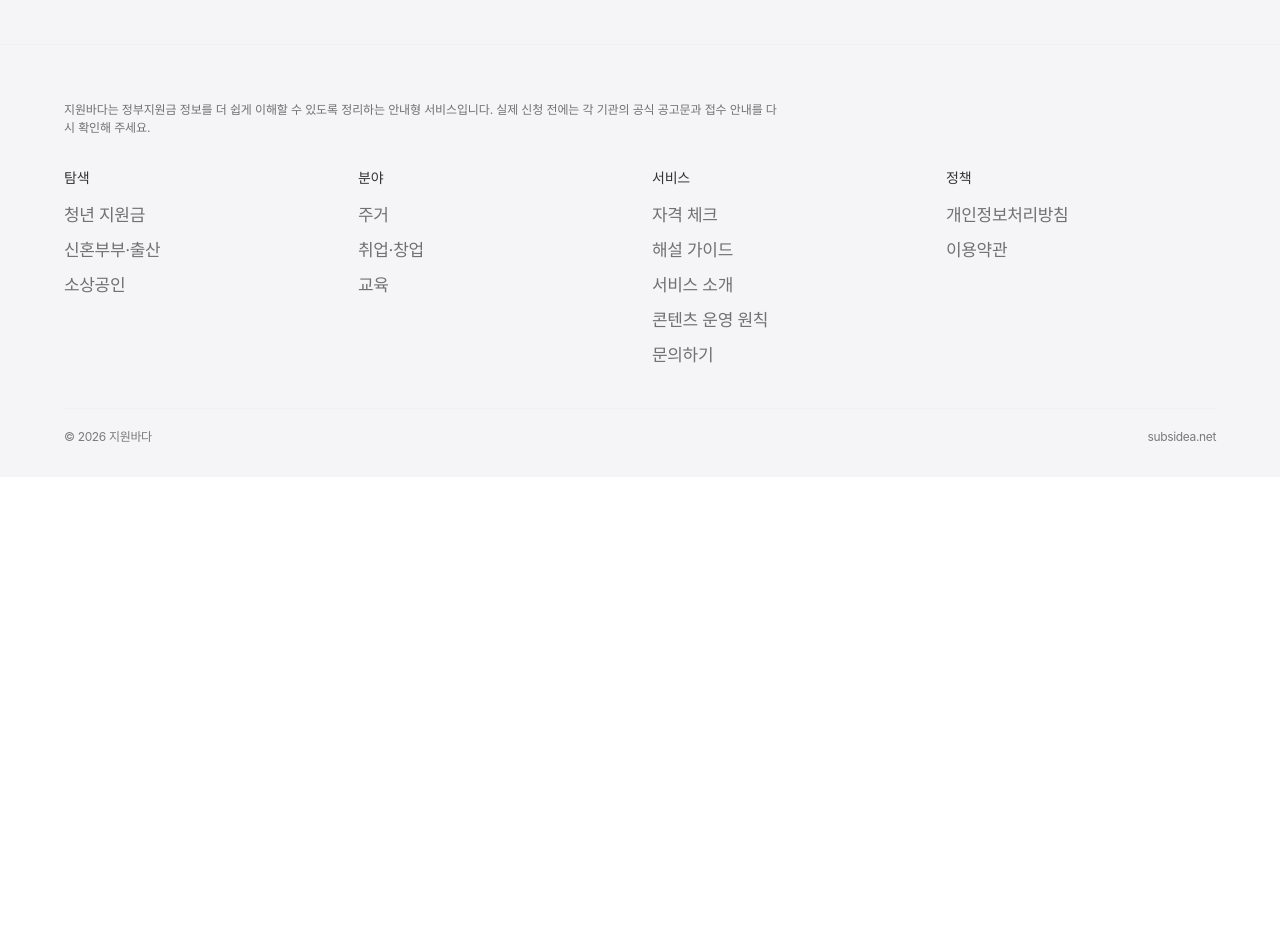
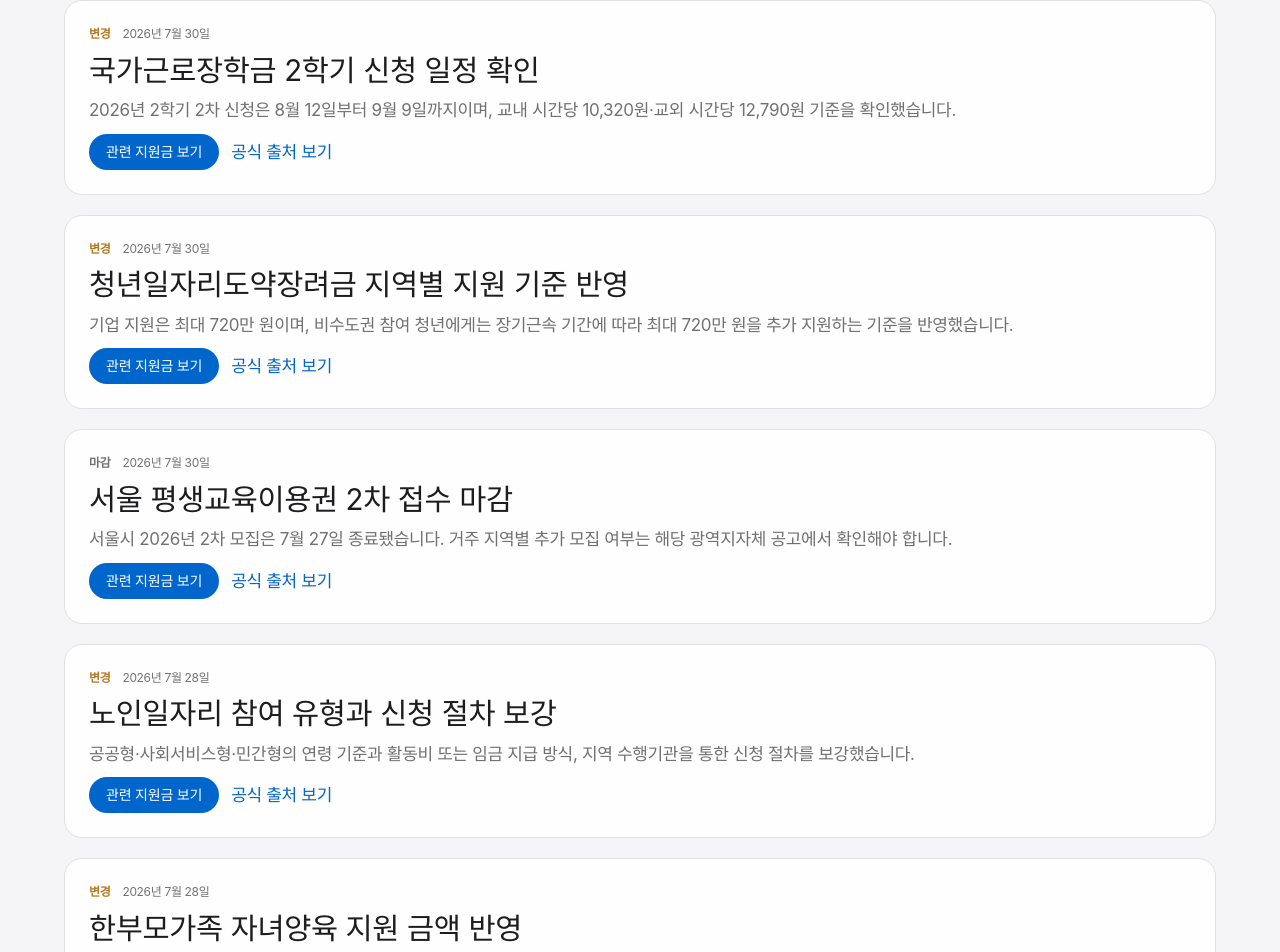
Before and after one commit to YoungKwang-Kim/subsidea, a Next.js app: page /updates in a window 1280 px wide. Shown: the part 609-1561 px from the top of the page. Before the commit the page ends 1086 px from the top, so only its background shows below. Built offline with nearby package versions, Linux system fonts and the light colour scheme; no server answers.

Commit message:
Publish grant update history

```diff
--- a/app/updates/page.tsx
+++ b/app/updates/page.tsx
@@ -2,6 +2,7 @@ import Link from "next/link";
 import { StructuredData } from "@/components/seo/structured-data";
 import { Section } from "@/components/layout/section";
 import { Button } from "@/components/ui/button";
+import { EmptyState } from "@/components/ui/empty-state";
 import { formatIsoDate } from "@/lib/formatters/date";
 import { getGrantBySlug } from "@/lib/grants/get-grants";
 import { absoluteUrl, createMetadata } from "@/lib/seo/metadata";
@@ -10,18 +11,15 @@ import { getUpdates } from "@/lib/updates/get-updates";
 const typeLabelMap = {
   new: { label: "신규", color: "var(--color-primary)" },
   changed: { label: "변경", color: "var(--color-warning)" },
-  closing: { label: "마감", color: "var(--color-danger)" },
+  closing: { label: "마감 임박", color: "var(--color-danger)" },
+  closed: { label: "마감", color: "var(--color-ink-muted)" },
 } as const;
 
 export const metadata = createMetadata({
   title: "업데이트",
-  description: "신규, 변경, 마감 임박 지원금 업데이트를 타임라인으로 확인합니다.",
+  description: "공식 자료를 확인해 반영한 신규 지원금, 정책 변경, 모집 마감 이력을 날짜순으로 확인합니다.",
   path: "/updates",
-  keywords: ["업데이트", "정책 변경", "마감 임박"],
-  robots: {
-    index: false,
-    follow: true,
-  },
+  keywords: ["지원금 업데이트", "정책 변경", "지원금 마감"],
 });
 
 export default async function UpdatesPage() {
@@ -33,8 +31,18 @@ export default async function UpdatesPage() {
     "@type": "CollectionPage",
     name: "지원금 업데이트",
     url: absoluteUrl("/updates"),
-    description: "신규, 변경, 마감 임박 지원금 업데이트 목록",
+    description: "공식 자료를 확인해 반영한 신규, 변경, 마감 지원금 업데이트 목록",
     inLanguage: "ko-KR",
+    mainEntity: {
+      "@type": "ItemList",
+      numberOfItems: updates.length,
+      itemListElement: updates.map((update, index) => ({
+        "@type": "ListItem",
+        position: index + 1,
+        name: update.title,
+        url: absoluteUrl(`/grant/${update.grant_slug}`),
+      })),
+    },
   };
 
   return (
@@ -48,13 +56,21 @@ export default async function UpdatesPage() {
             신규·변경·마감 소식을 빠르게 확인하기
           </h1>
           <p style={{ margin: 0, color: "var(--color-ink-muted)", fontSize: "var(--text-subhead-size)", lineHeight: 1.5 }}>
-            공식 기관에서 확인한 신규 모집, 조건 변경, 접수 마감 정보를 날짜순으로 안내합니다.
+            공식 기관에서 확인한 신규 모집, 조건 변경, 접수 마감 정보를 날짜순으로 안내합니다. 표시 날짜는 지원바다 편집팀이 공식 자료를 확인해 반영한 날짜입니다.
           </p>
         </div>
       </Section>
 
       <Section surface="parchment" containerSize="wide">
         <div style={{ display: "grid", gap: "20px" }}>
+          {updates.length === 0 ? (
+            <EmptyState
+              title="아직 등록된 업데이트가 없습니다"
+              description="새로운 모집이나 정책 변경을 확인하면 이곳에 안내합니다."
+              actionHref="/search"
+              actionLabel="지원금 찾아보기"
+            />
+          ) : null}
           {updates.map((update, index) => {
             const relatedGrant = grants[index];
             const typeMeta = typeLabelMap[update.type];
@@ -82,7 +98,12 @@ export default async function UpdatesPage() {
                     <Button href={`/grant/${relatedGrant.slug}`} size="sm">
                       관련 지원금 보기
                     </Button>
-                    <Link href={relatedGrant.source_url} style={{ color: "var(--color-primary)", fontSize: "17px", alignSelf: "center" }}>
+                    <Link
+                      href={relatedGrant.source_url}
+                      target="_blank"
+                      rel="noreferrer"
+                      style={{ color: "var(--color-primary)", fontSize: "17px", alignSelf: "center" }}
+                    >
                       공식 출처 보기
                     </Link>
                   </div>
--- a/data/updates.json
+++ b/data/updates.json
@@ -1,4 +1,69 @@
 {
-  "updated_at": "2026-07-29T19:35:50Z",
-  "updates": []
+  "updated_at": "2026-07-30T00:00:00Z",
+  "updates": [
+    {
+      "id": "update-national-work-scholarship-2026-07-30-changed",
+      "grant_slug": "national-work-scholarship",
+      "type": "changed",
+      "title": "국가근로장학금 2학기 신청 일정 확인",
+      "summary": "2026년 2학기 2차 신청은 8월 12일부터 9월 9일까지이며, 교내 시간당 10,320원·교외 시간당 12,790원 기준을 확인했습니다.",
+      "published_at": "2026-07-30"
+    },
+    {
+      "id": "update-youth-employment-jumpstart-subsidy-2026-07-30-changed",
+      "grant_slug": "youth-employment-jumpstart-subsidy",
+      "type": "changed",
+      "title": "청년일자리도약장려금 지역별 지원 기준 반영",
+      "summary": "기업 지원은 최대 720만 원이며, 비수도권 참여 청년에게는 장기근속 기간에 따라 최대 720만 원을 추가 지원하는 기준을 반영했습니다.",
+      "published_at": "2026-07-30"
+    },
+    {
+      "id": "update-lifelong-education-voucher-2026-07-30-closed",
+      "grant_slug": "lifelong-education-voucher",
+      "type": "closed",
+      "title": "서울 평생교육이용권 2차 접수 마감",
+      "summary": "서울시 2026년 2차 모집은 7월 27일 종료됐습니다. 거주 지역별 추가 모집 여부는 해당 광역지자체 공고에서 확인해야 합니다.",
+      "published_at": "2026-07-30"
+    },
+    {
+      "id": "update-senior-job-support-2026-07-28-changed",
+      "grant_slug": "senior-job-support",
+      "type": "changed",
+      "title": "노인일자리 참여 유형과 신청 절차 보강",
+      "summary": "공공형·사회서비스형·민간형의 연령 기준과 활동비 또는 임금 지급 방식, 지역 수행기관을 통한 신청 절차를 보강했습니다.",
+      "published_at": "2026-07-28"
+    },
+    {
+      "id": "update-single-parent-childcare-support-2026-07-28-changed",
+      "grant_slug": "single-parent-childcare-support",
+      "type": "changed",
+      "title": "한부모가족 자녀양육 지원 금액 반영",
+      "summary": "기준 중위소득 65% 이하 가구의 기본 아동양육비 월 23만 원과 대상 유형별 추가양육비·학용품비 기준을 반영했습니다.",
+      "published_at": "2026-07-28"
+    },
+    {
+      "id": "update-first-meeting-voucher-2026-07-28-changed",
+      "grant_slug": "first-meeting-voucher",
+      "type": "changed",
+      "title": "첫만남이용권 지급액과 사용기한 확인",
+      "summary": "첫째아 200만 원, 둘째아 이상 300만 원 지급 기준과 출생일로부터 2년 이내 사용해야 하는 기한을 확인했습니다.",
+      "published_at": "2026-07-28"
+    },
+    {
+      "id": "update-national-employment-support-program-2026-07-27-changed",
+      "grant_slug": "national-employment-support-program",
+      "type": "changed",
+      "title": "국민취업지원제도 구직촉진수당 기준 반영",
+      "summary": "Ⅰ유형 수급자의 구직촉진수당을 월 60만 원씩 최대 6개월 지원하는 기준과 취업지원서비스 내용을 반영했습니다.",
+      "published_at": "2026-07-27"
+    },
+    {
+      "id": "update-youth-monthly-rent-support-2026-07-27-closed",
+      "grant_slug": "youth-monthly-rent-support",
+      "type": "closed",
+      "title": "2026년 청년 월세지원 접수 마감",
+      "summary": "2026년 접수는 5월 29일 종료됐습니다. 다음 모집 일정은 복지로와 관할 지자체의 새 공고에서 확인해야 합니다.",
+      "published_at": "2026-07-27"
+    }
+  ]
 }
--- a/types/update.ts
+++ b/types/update.ts
@@ -1,4 +1,4 @@
-export type UpdateType = "new" | "changed" | "closing";
+export type UpdateType = "new" | "changed" | "closing" | "closed";
 
 export type GrantUpdate = {
   id: string;
```
Also changed, not shown: 2 other files (tests, documents, lock files or other folders).
